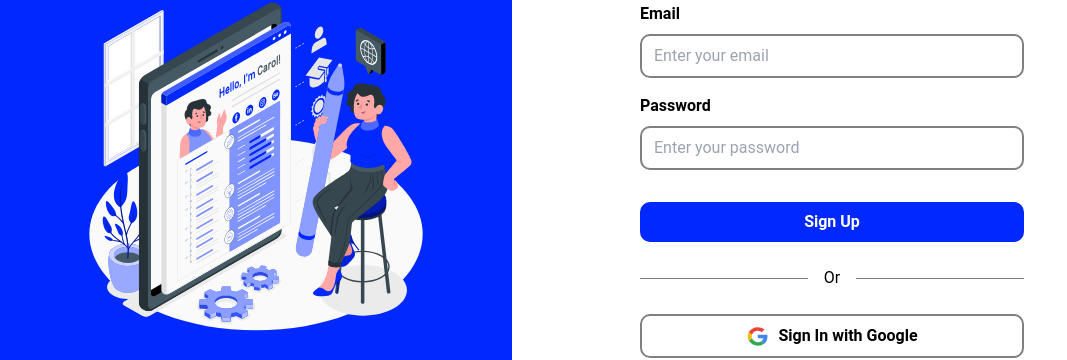
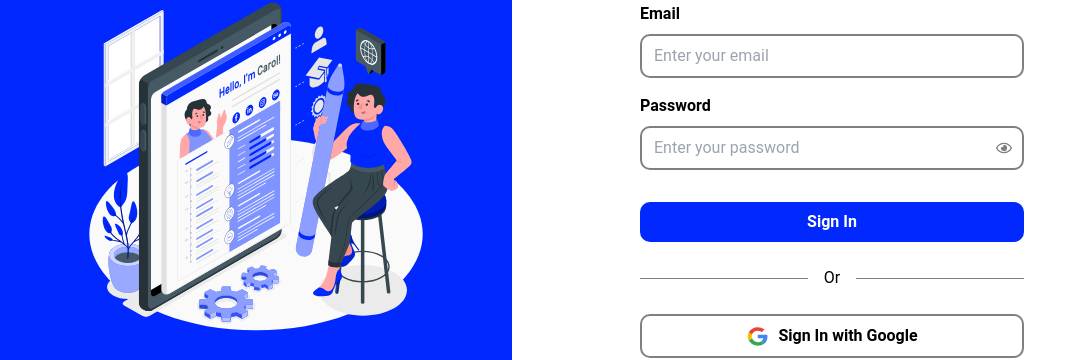
Before and after one commit to iyanu752/speedtype, a React (Vite) app in the folder client/speed-type/: page /login in a window 1280 px wide. Shown: the part 235-595 px from the top of the page, without its empty margins (0-1067 px from the left). Built offline with nearby package versions, Linux system fonts and the light colour scheme.

Commit message:
signup and login visibility

```diff
--- a/client/speed-type/package.json
+++ b/client/speed-type/package.json
@@ -20,8 +20,10 @@
     "react-apexcharts": "^1.7.0",
     "react-chartjs-2": "^5.2.0",
     "react-dom": "^18.3.1",
+    "react-icons": "^5.4.0",
     "react-multi-carousel": "^2.8.5",
-    "react-router-dom": "^6.27.0"
+    "react-router-dom": "^6.27.0",
+    "react-toastify": "^11.0.2"
   },
   "devDependencies": {
     "@eslint/js": "^9.11.1",
--- a/client/speed-type/src/App.css
+++ b/client/speed-type/src/App.css
@@ -13,3 +13,7 @@ td {
   .group:hover .svg-icon {
     filter: brightness(5%) saturate(50%) invert(39%) sepia(95%) saturate(1200%) hue-rotate(210deg) brightness(90%) contrast(100%);
   }
+
+  .groups .svg-icon {
+    filter: brightness(5%) saturate(50%) invert(39%) sepia(95%) saturate(1200%) hue-rotate(210deg) brightness(90%) contrast(100%);
+  }
--- a/client/speed-type/src/App.jsx
+++ b/client/speed-type/src/App.jsx
@@ -7,6 +7,7 @@ import Footer from './components/footer';
 import About from './screens/about';
 import Analytics from './screens/analytics';
 import Challenges from './screens/challenges';
+import { ToastContainer } from 'react-toastify';
 import Leaderboard from './screens/leaderboards';
 import PropTypes from 'prop-types';
 import Contact from './screens/contact';
@@ -100,7 +101,24 @@ function App() {
     }
   ]);
 
-  return <RouterProvider router={router} />;
+  return (
+    <>
+    <ToastContainer
+      position="top-right"
+      autoClose={3000}
+      hideProgressBar={false}
+      newestOnTop={false}
+      closeOnClick
+      rtl={false}
+      theme='light'
+      pauseOnFocusLoss={false}
+      pauseOnHover={false}
+      draggable={false}
+    >
+    </ToastContainer>
+    <RouterProvider router={router} />
+    </>
+);
 }
 
 export default App;
--- a/client/speed-type/src/components/dashboard/dashmain.jsx
+++ b/client/speed-type/src/components/dashboard/dashmain.jsx
@@ -13,7 +13,6 @@ import LeaderboardTable from '../leaderboard/leaderboardtable'
 export default function Dashmain() {
     return (
         <div className="bg-gradient-to-r from-lightblue via-darkblue to-blue w-full px-[32px] font-roboto py-[32px]">
-            <h6 className='text-black font-bold pb-[24px]'>Dashboard</h6>
             <div className=" flex justify-between flex-wrap flex-row">
                 <div className="bg-white shadow-md flex gap-[50px] items-center flex-row p-[10px] rounded-[10px]">
                     <div className="flex flex-col">
--- a/client/speed-type/src/screens/dashboard.jsx
+++ b/client/speed-type/src/screens/dashboard.jsx
@@ -4,6 +4,7 @@ export default function Dashboard() {
     return (
         <div className="flex flex-row">
             <Dashnav/>
+
             {/* <Dashmain/> */}
         </div>
     )
--- a/client/speed-type/src/screens/login.jsx
+++ b/client/speed-type/src/screens/login.jsx
@@ -1,7 +1,11 @@
 import signup from '/assets/signin.svg';
 import logo from '/assets/logo.svg';
 import google from '/assets/google.svg'
+import {  toast } from 'react-toastify';
+import 'react-toastify/dist/ReactToastify.css';
 import { useState } from 'react';
+import { FaRegEye } from "react-icons/fa";
+import { FaRegEyeSlash } from "react-icons/fa";
 import { useNavigate } from 'react-router-dom';
 import guest from '/assets/guest.png'
 import axios from 'axios';
@@ -9,22 +13,32 @@ export default function Login() {
 
   const [email, setEmail] = useState("")
   const [password, setPassword] = useState("")
+  const [showPassword, setShowPassword] = useState(false)
   const navigate = useNavigate()
+
+  const togglePasswordVisibility = () => {
+    setShowPassword(!showPassword);
+  }
 
 
   const submitLogin = (e) => {
     e.preventDefault();
     axios.post('http://localhost:3001/login', {email, password})
-    .then(result =>
-      {console.log(result)
+    .then(result => {
       if (result.data === "success") {
-          navigate('/dashboard')
+        navigate('/dashmain');
+        toast.success("Login Successful");
       }
     })
-    .catch(err => console.log(err))
+    .catch(err => {
+      console.log(err);
+      toast.error("Login Failed");
+    });
   }
     return (
+      <>
        <div className="flex h-screen font-roboto">
+
           {/* Left side: Blue background with logo at the top-left and image centered */}
           <div className="w-[40%] bg-blue flex flex-col justify-center items-center relative">
             <img
@@ -65,19 +79,23 @@ export default function Login() {
                 <label className="block text-gray-700 text-sm font-bold mb-2" htmlFor="password">
                   Password
                 </label>
+                <div className="relative w-full">
               <input
-                type="password"
+                type= {showPassword ? "text" : "password"}
                 id="password"
                 placeholder="Enter your password"
                 onChange={(e) => setPassword(e.target.value)}
-                className="border-2 border-gray rounded-[10px] w-full py-2 px-3 text-gray focus:outline-none focus:ring focus:border-blue"
-              />
+                className="border-2 border-gray rounded-[10px] w-full py-2 px-3 pr-10 text-gray focus:outline-none focus:ring focus:border-blue"
+              />{showPassword ? <FaRegEyeSlash className="absolute right-3 top-1/2 transform -translate-y-1/2 text-gray cursor-pointer" onClick={togglePasswordVisibility} /> : <FaRegEye className="absolute right-3 top-1/2 transform -translate-y-1/2 text-gray cursor-pointer" onClick={togglePasswordVisibility} />}
+
+            </div>
+
               </div>
               <button
                 type="submit"
                 className="w-full bg-blue text-white font-bold mt-[16px] py-2 px-4 rounded-[10px] hover:bg-blue-600"
               >
-              Sign Up
+                Sign In
               </button>
 
               {/* Divider with "or" */}
@@ -107,5 +125,8 @@ export default function Login() {
             </form>
           </div>
         </div>
+
+      </>
+
     )
 }
--- a/client/speed-type/src/screens/signup.jsx
+++ b/client/speed-type/src/screens/signup.jsx
@@ -3,13 +3,23 @@ import logo from '/assets/logo.svg';
 import google from '/assets/google.svg'
 import guest from '/assets/guest.png'
 import { useState } from 'react';
+import {  toast } from 'react-toastify';
+import 'react-toastify/dist/ReactToastify.css';
+import { FaRegEye } from "react-icons/fa";
+import { FaRegEyeSlash } from "react-icons/fa";
 import { useNavigate } from 'react-router-dom';
 import axios from 'axios';
 export default function Signup() {
   const [name, setName] = useState("")
   const [email, setEmail] = useState("")
   const [password, setPassword] = useState("")
+  const [showPassword, setShowPassword] = useState(false)
   const navigate = useNavigate()
+
+
+  const togglePasswordVisibility = () => {
+    setShowPassword(!showPassword);
+  }
 
   const submitSignin = (e) => {
     e.preventDefault();
@@ -17,7 +27,11 @@ export default function Signup() {
     .then(result =>
       {console.log(result)})
       navigate('/login')
-    .catch(err => console.log(err))
+      toast.success("Sign Up Successful")
+    .catch(err =>
+      {console.log(err)
+        toast.error("sign up failed")
+      })
   }
   return (
     <div className="flex h-screen font-roboto">
@@ -74,13 +88,14 @@ export default function Signup() {
             <label className="block text-gray-700 text-sm font-bold mb-2" htmlFor="password">
               Password
             </label>
+            <div className="relative w-full">
             <input
-              type="password"
+              type= {showPassword ? "text" : "password"}
               id="password"
               placeholder="Enter your password"
               onChange={(e) => setPassword(e.target.value)}
-              className="border-2 border-gray rounded-[10px] w-full py-2 px-3 text-gray focus:outline-none focus:ring focus:border-blue"
-            />
+              className="border-2 border-gray rounded-[10px] w-full py-2 px-3  text-gray focus:outline-none focus:ring focus:border-blue"
+            />{showPassword ? <FaRegEyeSlash className="absolute right-3 top-1/2 transform -translate-y-1/2 text-gray cursor-pointer" onClick={togglePasswordVisibility} /> : <FaRegEye className="absolute right-3 top-1/2 transform -translate-y-1/2 text-gray cursor-pointer" onClick={togglePasswordVisibility} />}
           </div>
           <button
             type="submit"
@@ -88,6 +103,8 @@ export default function Signup() {
           >
             Sign Up
           </button>
+            </div>
+
 
           {/* Divider with "or" */}
           <div className="flex items-center my-6">
```
Also changed, not shown: 1 other file (tests, documents, lock files or other folders). Lines whose indentation alone changed are shown as unchanged.
